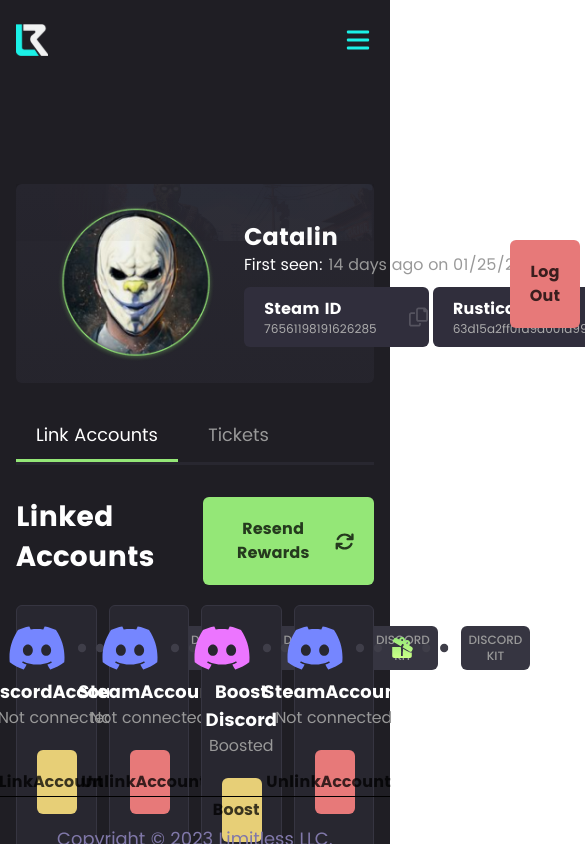
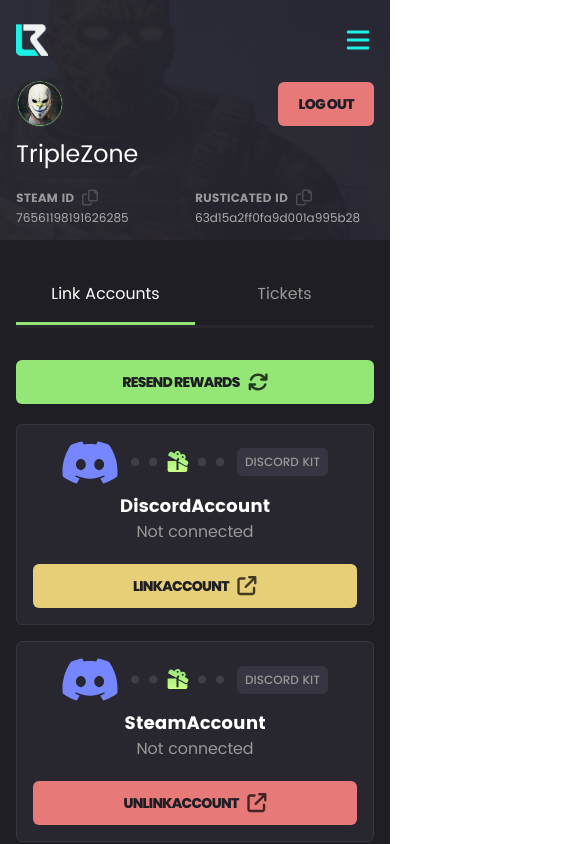
Before and after one commit to jaguar-person/limitless-website, a Next.js app: page /tickets in a window 390 px wide. Both pictures are taken after a click on the element "Link Accounts". Shown: the top 844 px of the page, 585 px wide, since content can reach past the window. Built offline with nearby package versions, Linux system fonts and the light colour scheme.

Commit message:
feat: link accounts mobile page

```diff
--- a/src/components/button/index.tsx
+++ b/src/components/button/index.tsx
@@ -21,7 +21,7 @@
   width = "fit",
 }) => (
   <button
-    className={`rounded-md py-3 px-5 flex gap-2 items-center justify-center cursor-pointer font-bold bg-${bgColor} text-${size} w-${width} ${className}`}
+    className={`z-10 rounded-md py-3 px-5 flex gap-2 items-center justify-center cursor-pointer font-bold bg-${bgColor} text-${size} w-${width} ${className}`}
   >
     {!!leftIcon && (
       <Image
--- a/src/components/card/index.tsx
+++ b/src/components/card/index.tsx
@@ -10,7 +10,8 @@
   server: IServer;
 }
 
-const ServerCard: React.FC<IServerCard> = ({ server }) => (
+const ServerCard: React.FC<IServerCard> = ({ server }) => {
+  return (
     <div className="flex flex-col">
       <div className="flex flex-col gap-5 p-4 md:p-5 pb-2.5 bg-gradient-to-b from-secondary-background to-background border border-secondary-background-accent  rounded-t-lg">
         <Image
@@ -51,5 +52,6 @@
       </div>
     </div>
   );
+};
 
 export default ServerCard;
--- a/src/layouts/Main.tsx
+++ b/src/layouts/Main.tsx
@@ -7,8 +7,8 @@
 }
 
 const MainLayout = ({ children }: IMainLayout) => (
-  <div className="bg-background">
-    <div className="relative md:px-[100px] md:py-[88px] py-6 px-4 bg-background md:max-w-[1440px] mx-auto max-w-fit">
+  <div className="bg-background overflow-hidden">
+    <div className="relative md:px-[100px] md:py-[88px] py-6 px-4 bg-background md:max-w-[1440px] mx-auto w-full">
       <TopBar />
       {children}
       <Footer />
--- a/src/modules/servers/list/index.tsx
+++ b/src/modules/servers/list/index.tsx
@@ -78,8 +78,8 @@
       </div>
       <div className="flex flex-col gap-4 pt-4 md:pt-0 items-center">
         <div className="grid grid-cols-1 md:grid-cols-3 gap-4 md:gap-2.5 ">
-          {MOCK_SERVERS.map((server, i) => (
-            <ServerCard server={server} key={i} />
+          {MOCK_SERVERS.map((item, i) => (
+            <ServerCard server={item} key={i} />
           ))}
         </div>
         <Button
--- a/src/modules/tickets/index.tsx
+++ b/src/modules/tickets/index.tsx
@@ -3,7 +3,7 @@
 import TicketsMain from "./main";
 
 const Tickets: React.FC = () => (
-  <div className="mt-32 mb-20 flex flex-col gap-7">
+  <div className="mt-6 md:mt-14 mb-48 md:mb-32 flex flex-col gap-7">
     <TicketsUserInfo />
     <TicketsMain />
   </div>
--- a/src/modules/tickets/main/TicketsSwitch.tsx
+++ b/src/modules/tickets/main/TicketsSwitch.tsx
@@ -14,7 +14,7 @@
 const SwitchIcon: React.FC<ISwitchIcon> = ({ isClicked, onClick, name }) => (
   <div
     className={
-      "cursor-pointer py-2.5 px-5 flex text-lg " +
+      "cursor-pointer py-4 md:py-2.5 md:px-5 flex text-base md:text-lg justify-center flex-1 md:flex-none " +
       (isClicked
         ? " border-b-gems border-b-[3px] text-white"
         : "text-secondary")
@@ -27,7 +27,7 @@
 
 const TicketsSwitch: React.FC<ITicketsSwitch> = ({ isClicked, onSwitch }) => {
   return (
-    <div className="flex gap-2.5 border-b-secondary-background border-b-[3px]">
+    <div className="flex md:gap-2.5 border-b-secondary-background border-b-[3px]">
       <SwitchIcon
         name="Link Accounts"
         isClicked={!isClicked}
--- a/src/modules/tickets/main/linked-accounts/index.tsx
+++ b/src/modules/tickets/main/linked-accounts/index.tsx
@@ -9,6 +9,8 @@
   AccountActionTypes,
   AccountStatusTypes,
 } from "../../../../utils/enums";
+import Button from "../../../../components/button";
+import { useIsMobile } from "../../../../utils/hooks/useIsMobile";
 
 interface IAccountLink {
   name: string;
@@ -21,8 +23,9 @@
   status,
   action,
 }) => {
+  const isMobile = useIsMobile();
   return (
-    <div className="flex flex-col gap-5 p-5 bg-secondary-background border border-secondary-background-accent rounded-md">
+    <div className="flex flex-col gap-5 p-4 md:p-5 bg-secondary-background border border-secondary-background-accent rounded-md">
       <div className="flex flex-col items-center gap-2 px-2">
         <div className="flex gap-3 items-center">
           <Image
@@ -49,33 +52,35 @@
           <p className="text-secondary">{status}</p>
         </div>
       </div>
-      <button
-        className={
-          "flex justify-center items-center gap-2 btn-custom rounded-md py-2.5 " +
-          (action === AccountActionTypes.UNLINK ? "bg-danger" : "bg-points")
+      <Button
+        name={
+          action === AccountActionTypes.BOOST ? "Boost" : action + "Account"
         }
-      >
-        <p className="text-black/75 font-bold text-base">
-          {action === AccountActionTypes.BOOST ? "Boost" : action + "Account"}
-        </p>
-        <Image src={SiteIcon} width={16} height={16} alt="site" />
-      </button>
+        bgColor={action === AccountActionTypes.UNLINK ? "danger" : "points"}
+        rightIcon="site"
+        width="full"
+      />
     </div>
   );
 };
 
-const TicketsLinkedAccounts: React.FC = () => (
+const TicketsLinkedAccounts: React.FC = () => {
+  const isMobile = useIsMobile();
+
+  return (
     <div className="flex flex-col gap-5">
       <div className="flex justify-between">
-      <p className="font-bold text-[28px] leading-10 text-white">
+        <p className="font-bold text-[28px] leading-10 text-white hidden md:block">
           Linked Accounts
         </p>
-      <button className="btn-custom bg-gems flex gap-2 items-center">
-        <p className=" text-black/75 text-base font-bold">Resend Rewards</p>
-        <Image src={RefreshIcon} width={19} height={19} alt="refresh" />
-      </button>
+        <Button
+          name="Resend Rewards"
+          bgColor="gems"
+          rightIcon="refresh"
+          width={isMobile ? "full" : "fit"}
+        />
       </div>
-    <div className="grid grid-cols-4 gap-3">
+      <div className="grid grid-cols-1 md:grid-cols-4 gap-4 md:gap-3">
         <TicketsLinkedAccountLink
           name="Discord"
           status={AccountStatusTypes.NOT_CONNECTED}
@@ -99,5 +104,6 @@
       </div>
     </div>
   );
+};
 
 export default TicketsLinkedAccounts;
--- a/src/modules/tickets/user_info/TicketsUserID.tsx
+++ b/src/modules/tickets/user_info/TicketsUserID.tsx
@@ -8,17 +8,30 @@
 }
 
 const TicketsUserID: React.FC<ITicketsUserID> = ({ name, id }) => (
-  <div className="flex gap-8 items-center px-5 py-2.5 rounded-md bg-[#302E3C] z-10">
-    <div>
-      <p className="text-white font-bold">{name}</p>
-      <p className="text-secondary-in-box text-xs">{id}</p>
+  <div className="flex md:gap-8 items-center md:px-5 py-2.5 md:rounded-md md:bg-[#302E3C] z-10">
+    <div className="truncate">
+      <div className="flex gap-2 items-center">
+        <p className="text-secondary text-xs font-bold uppercase leading-5">
+          {name}
+        </p>
+        <Image
+          src={CopyIcon}
+          width={16}
+          height={16}
+          alt="copy"
+          className="cursor-pointer block md:hidden"
+        />
+      </div>
+      <p className="text-secondary-in-box text-xs leading-5 overflow-hidden">
+        {id}
+      </p>
     </div>
     <Image
       src={CopyIcon}
       width={20}
       height={20}
       alt="copy"
-      className="cursor-pointer"
+      className="cursor-pointer hidden md:block"
     />
   </div>
 );
--- a/src/modules/tickets/user_info/index.tsx
+++ b/src/modules/tickets/user_info/index.tsx
@@ -1,40 +1,67 @@
 import React from "react";
 import Image from "next/image";
 import BgImage from "../../../images/ticket-bg.png";
+import MobileBgImage from "../../../images/mobile-ticket-bg.png";
 import Avatar from "../../../images/avatar--rounded.png";
 import TicketsUserID from "./TicketsUserID";
+import { useIsMobile } from "../../../utils/hooks/useIsMobile";
+import Button from "../../../components/button";
 
-const TicketsUserInfo: React.FC = () => (
-  <div className="relative flex justify-between items-center px-10 py-5 bg-gradient-to-b from-secondary-background to-secondary-background/70 border-secondary-background-accent rounded-md z-10">
-    <div className="absolute top-0 left-0 bg-blend-overlay z-0">
-      <Image src={BgImage} width={1265} height={842} alt="bg" />
+const TicketsUserInfo: React.FC = () => {
+  const isMobile = useIsMobile();
+
+  return (
+    <div>
+      <div className="relative flex justify-between items-center md:px-10 md:py-5 border-secondary-background-accent rounded-md z-10 mb-2.5 md:mb-0">
+        <div className="min-w-[480px] md:w-full absolute -top-20 -left-4 md:top-0 md:left-0 bg-blend-overlay z-0">
+          <Image
+            src={isMobile ? MobileBgImage : BgImage}
+            width={1265}
+            height={842}
+            alt="bg"
+            className="w-full h-60 md:h-48 bg-gradient-to-r from-secondary-background to-[#24222C] z-0"
+          />
         </div>
-    <div className="flex items-center gap-7">
+        <div className="md:flex md:items-center md:gap-7 z-10">
           <Image
             src={Avatar}
-        width={160}
-        height={160}
+            width={isMobile ? 48 : 160}
+            height={isMobile ? 48 : 160}
             alt="avatar"
             className="rounded-full"
           />
-      <div className="flex flex-col gap-2.5">
+          <div className="md:flex flex-col gap-2.5 hidden">
             <div>
               <p className="text-white font-bold text-2xl">Catalin</p>
-          <p className="text-secondary">
+              {/* <p className="text-secondary">
               <span className="text-white">First seen:</span> 14 days ago on
               01/25/2023
-          </p>
+            </p> */}
             </div>
             <div className="flex gap-1">
               <TicketsUserID name="Steam ID" id="76561198191626285" />
+              <TicketsUserID
+                name="Rusticated ID"
+                id="63d15a2ff0fa9d001a995b28"
+              />
+            </div>
+          </div>
+        </div>
+        <Button name="Log Out" bgColor="danger" />
+      </div>
+      <div className="flex flex-col gap-2 md:hidden relative z-10">
+        <p className="text-white text-2xl">TripleZone</p>
+        <div className="flex">
+          <div className="flex-1 w-1/2">
+            <TicketsUserID name="Steam ID" id="76561198191626285" />
+          </div>
+          <div className="flex-1 w-1/2">
             <TicketsUserID name="Rusticated ID" id="63d15a2ff0fa9d001a995b28" />
           </div>
         </div>
       </div>
-    <button className="btn-custom text-black/75 font-bold bg-danger rounded-md z-10">
-      Log Out
-    </button>
     </div>
   );
+};
 
 export default TicketsUserInfo;
```
Also changed, not shown: src/modules/dashboard/servers/index.tsx (+34 -4 lines), src/images/mobile-avatar.png (added), src/images/mobile-ticket-bg.png (added). Lines whose indentation alone changed are shown as unchanged.
